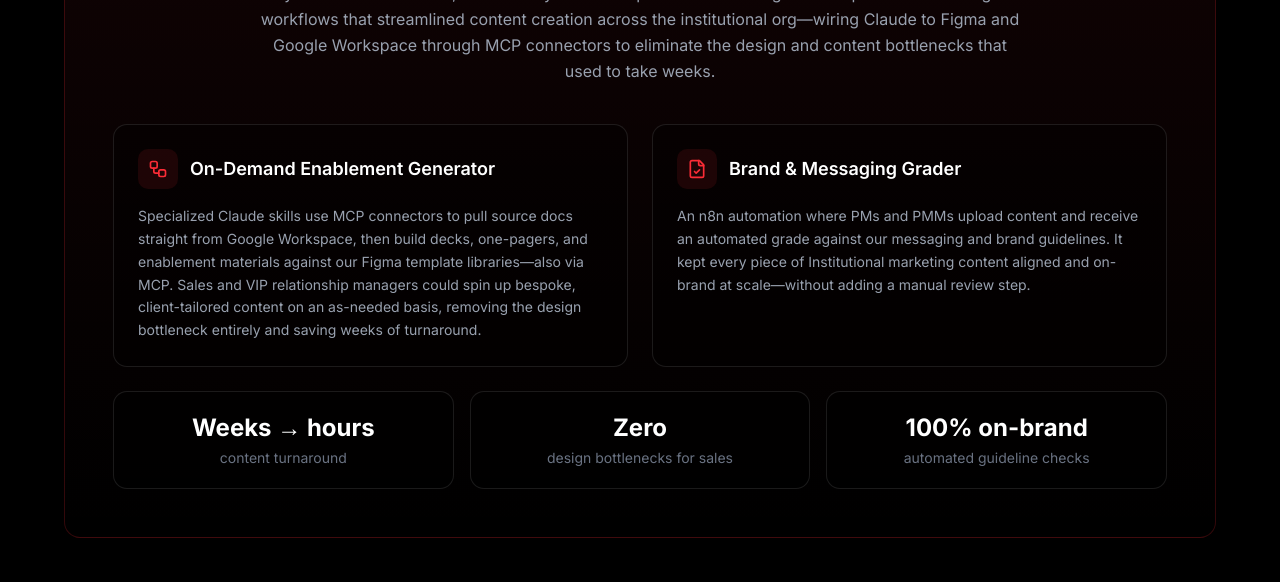
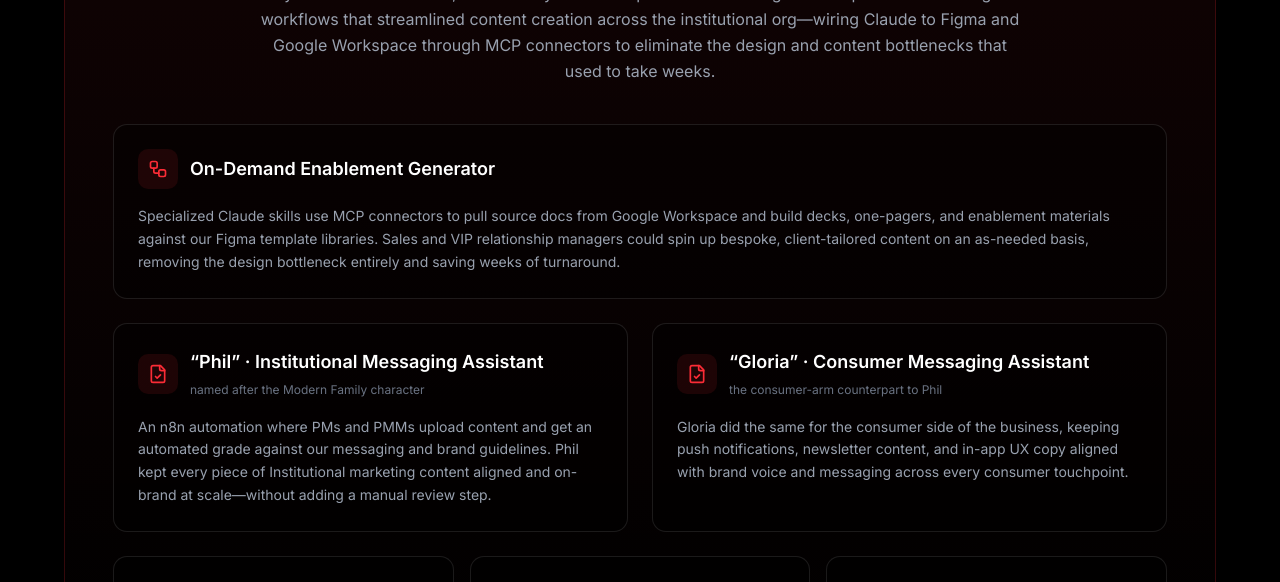
Before and after one commit to kreddington41/v0-kelly-resume-website, a Next.js app: page / in a window 1280 px wide. Shown: the part 1880-2462 px from the top of the page. Built offline with nearby package versions, Linux system fonts and the light colour scheme.

Commit message:
feat: add new institutional assistants and update workflow descriptions
Co-authored-by: kreddington41 <162251497+kreddington41@users.noreply.github.com>

```diff
--- a/components/kraken-institutional.tsx
+++ b/components/kraken-institutional.tsx
@@ -166,9 +166,8 @@ export function KrakenInstitutional() {
             </p>
           </div>
 
-          <div className="grid grid-cols-1 md:grid-cols-2 gap-6">
           {/* Claude + Figma workflow */}
-            <div className="bg-black/40 border border-white/10 rounded-xl p-6">
+          <div className="bg-black/40 border border-white/10 rounded-xl p-6 mb-6">
             <div className="flex items-center gap-3 mb-4">
               <div className="p-2.5 rounded-lg bg-red-500/10">
                 <Workflow className="w-5 h-5 text-red-500" />
@@ -176,25 +175,51 @@ export function KrakenInstitutional() {
               <h4 className="text-lg font-semibold text-white">On-Demand Enablement Generator</h4>
             </div>
             <p className="text-gray-400 text-sm leading-relaxed">
-                Specialized Claude skills use MCP connectors to pull source docs straight from Google Workspace, then
-                build decks, one-pagers, and enablement materials against our Figma template libraries&mdash;also via
-                MCP. Sales and VIP relationship managers could spin up bespoke, client-tailored content on an as-needed
-                basis, removing the design bottleneck entirely and saving weeks of turnaround.
+              Specialized Claude skills use MCP connectors to pull source docs from Google Workspace and build decks,
+              one-pagers, and enablement materials against our Figma template libraries. Sales and VIP relationship
+              managers could spin up bespoke, client-tailored content on an as-needed basis, removing the design
+              bottleneck entirely and saving weeks of turnaround.
             </p>
           </div>
 
-            {/* n8n brand grader */}
+          {/* Named messaging assistants */}
+          <div className="grid grid-cols-1 md:grid-cols-2 gap-6">
+            {/* Phil - institutional */}
             <div className="bg-black/40 border border-white/10 rounded-xl p-6">
               <div className="flex items-center gap-3 mb-4">
                 <div className="p-2.5 rounded-lg bg-red-500/10">
                   <FileCheck className="w-5 h-5 text-red-500" />
                 </div>
-                <h4 className="text-lg font-semibold text-white">Brand &amp; Messaging Grader</h4>
+                <div>
+                  <h4 className="text-lg font-semibold text-white">
+                    &ldquo;Phil&rdquo; &middot; Institutional Messaging Assistant
+                  </h4>
+                  <span className="text-xs text-gray-500">named after the Modern Family character</span>
+                </div>
               </div>
               <p className="text-gray-400 text-sm leading-relaxed">
-                An n8n automation where PMs and PMMs upload content and receive an automated grade against our messaging
-                and brand guidelines. It kept every piece of Institutional marketing content aligned and on-brand at
+                An n8n automation where PMs and PMMs upload content and get an automated grade against our messaging and
+                brand guidelines. Phil kept every piece of Institutional marketing content aligned and on-brand at
                 scale&mdash;without adding a manual review step.
+              </p>
+            </div>
+
+            {/* Gloria - consumer */}
+            <div className="bg-black/40 border border-white/10 rounded-xl p-6">
+              <div className="flex items-center gap-3 mb-4">
+                <div className="p-2.5 rounded-lg bg-red-500/10">
+                  <FileCheck className="w-5 h-5 text-red-500" />
+                </div>
+                <div>
+                  <h4 className="text-lg font-semibold text-white">
+                    &ldquo;Gloria&rdquo; &middot; Consumer Messaging Assistant
+                  </h4>
+                  <span className="text-xs text-gray-500">the consumer-arm counterpart to Phil</span>
+                </div>
+              </div>
+              <p className="text-gray-400 text-sm leading-relaxed">
+                Gloria did the same for the consumer side of the business, keeping push notifications, newsletter
+                content, and in-app UX copy aligned with brand voice and messaging across every consumer touchpoint.
               </p>
             </div>
           </div>
```
Lines whose indentation alone changed are shown as unchanged.
